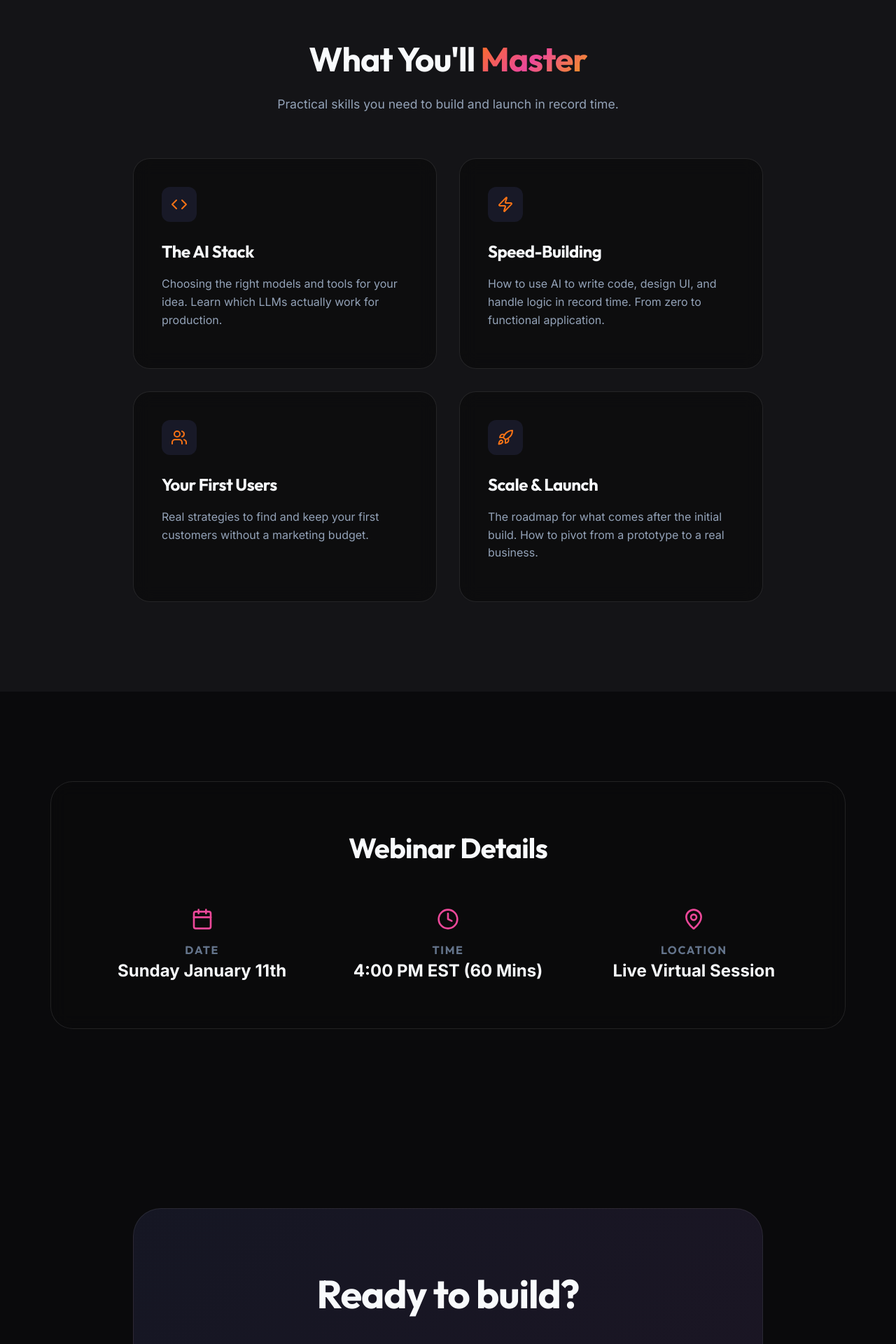
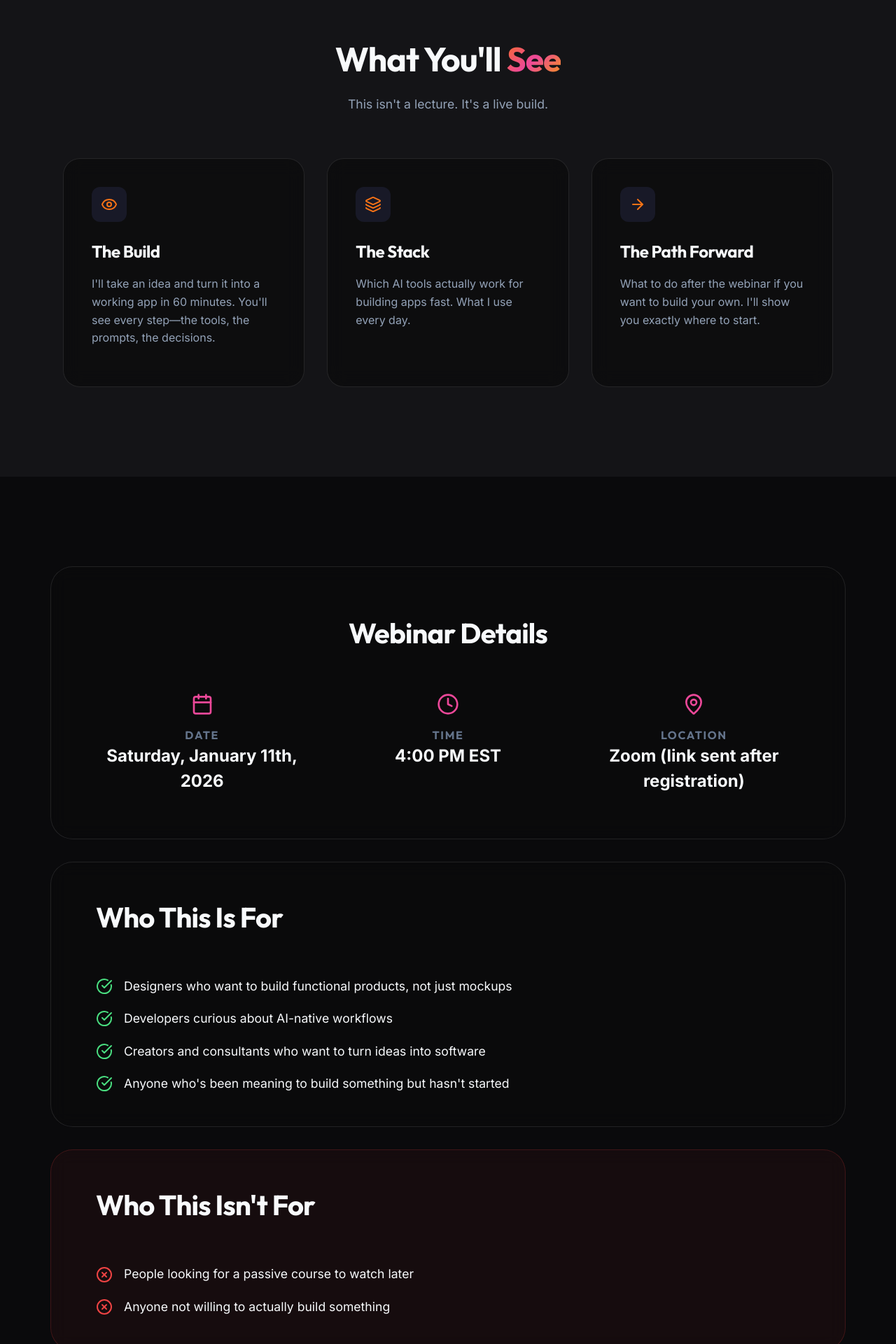
Before and after one commit to sirakinb/vibecodepioneers-webinar, a React (Vite) app: page / in a window 1280 px wide. Shown: the part 800-2720 px from the top of the page at 70% size. Built offline with nearby package versions, Linux system fonts and the light colour scheme.

Commit message:
Update landing page copy, branding, and host details

```diff
--- a/src/App.css
+++ b/src/App.css
@@ -77,6 +77,7 @@
   line-height: 1.1;
   margin-bottom: 1.5rem;
   font-weight: 800;
+  white-space: nowrap;
 }
 
 .hero-subtitle {
@@ -208,6 +209,14 @@
   margin: 0 auto;
 }
 
+.features-grid-3 {
+  display: grid;
+  grid-template-columns: repeat(3, 1fr);
+  gap: 2rem;
+  max-width: 1100px;
+  margin: 0 auto;
+}
+
 .feature-card {
   padding: 2.5rem;
   border-radius: 24px;
@@ -240,6 +249,101 @@
 .feature-description {
   font-size: 1rem;
   line-height: 1.6;
+}
+
+/* Audience Cards */
+.audience-card {
+  padding: 3rem 4rem;
+  border-radius: 32px;
+  margin-top: 2rem;
+}
+
+.audience-card.not-for {
+  background: rgba(239, 68, 68, 0.05);
+  border-color: rgba(239, 68, 68, 0.2);
+}
+
+.audience-list {
+  list-style: none;
+  padding: 0;
+  margin: 0;
+  display: flex;
+  flex-direction: column;
+  gap: 1.25rem;
+}
+
+.audience-item {
+  display: flex;
+  align-items: center;
+  gap: 1rem;
+  font-size: 1.1rem;
+  line-height: 1.5;
+}
+
+.check-icon {
+  width: 24px;
+  height: 24px;
+  color: #4ade80;
+  flex-shrink: 0;
+}
+
+.x-icon {
+  width: 24px;
+  height: 24px;
+  color: #ef4444;
+  flex-shrink: 0;
+}
+
+/* Host Section */
+.host-card {
+  padding: 3rem 4rem;
+  border-radius: 32px;
+  margin-top: 2rem;
+}
+
+.host-content {
+  display: flex;
+  align-items: center;
+  gap: 2rem;
+}
+
+.host-photo-placeholder {
+  width: 120px;
+  height: 120px;
+  border-radius: 50%;
+  background: rgba(129, 140, 248, 0.1);
+  border: 2px solid rgba(129, 140, 248, 0.3);
+  display: flex;
+  align-items: center;
+  justify-content: center;
+  color: var(--accent-primary);
+  flex-shrink: 0;
+}
+
+.host-photo {
+  width: 120px;
+  height: 120px;
+  border-radius: 50%;
+  object-fit: cover;
+  border: 2px solid rgba(129, 140, 248, 0.3);
+  flex-shrink: 0;
+}
+
+.host-info {
+  text-align: left;
+}
+
+.host-name {
+  font-size: 1.5rem;
+  margin-bottom: 0.75rem;
+  color: var(--text-primary);
+}
+
+.host-bio {
+  font-size: 1.1rem;
+  line-height: 1.6;
+  color: var(--text-muted);
+  margin: 0;
 }
 
 /* Details Section */
@@ -378,4 +482,25 @@
   .features-grid-2x2 {
     grid-template-columns: 1fr;
   }
+
+  .features-grid-3 {
+    grid-template-columns: 1fr;
+  }
+
+  .audience-card {
+    padding: 2rem 1.5rem;
+  }
+
+  .host-card {
+    padding: 2rem 1.5rem;
+  }
+
+  .host-content {
+    flex-direction: column;
+    text-align: center;
+  }
+
+  .host-info {
+    text-align: center;
+  }
 }
--- a/src/components/CTA.jsx
+++ b/src/components/CTA.jsx
@@ -11,7 +11,7 @@ const CTA = ({ onRegisterClick }) => {
                     className="cta-card"
                 >
                     <h2 className="cta-title">Ready to build?</h2>
-                    <p className="cta-subtitle">Join us to be the first to know when we open registration. Spots are limited to keep the session interactive.</p>
+                    <p className="cta-subtitle">Spots are limited to keep the session interactive.</p>
 
                     <div className="cta-actions">
                         <button onClick={onRegisterClick} className="btn-primary">
--- a/src/components/Details.jsx
+++ b/src/components/Details.jsx
@@ -1,9 +1,11 @@
-import { Calendar, Clock, MapPin } from 'lucide-react'
+import { motion } from 'framer-motion'
+import { Calendar, Clock, MapPin, CheckCircle, XCircle, User } from 'lucide-react'
 
 const Details = () => {
     return (
         <section id="details" className="details">
             <div className="container">
+                {/* Webinar Details Card */}
                 <div className="details-card glass">
                     <h2 className="details-title">Webinar Details</h2>
                     <div className="details-grid">
@@ -11,25 +13,99 @@ const Details = () => {
                             <Calendar className="detail-icon" />
                             <div>
                                 <h4>Date</h4>
-                                <p>Sunday January 11th</p>
+                                <p>Saturday, January 11th, 2026</p>
                             </div>
                         </div>
                         <div className="detail-item">
                             <Clock className="detail-icon" />
                             <div>
                                 <h4>Time</h4>
-                                <p>4:00 PM EST (60 Mins)</p>
+                                <p>4:00 PM EST</p>
                             </div>
                         </div>
                         <div className="detail-item">
                             <MapPin className="detail-icon" />
                             <div>
                                 <h4>Location</h4>
-                                <p>Live Virtual Session</p>
+                                <p>Zoom (link sent after registration)</p>
                             </div>
                         </div>
                     </div>
                 </div>
+
+                {/* Who This Is For Section */}
+                <motion.div
+                    initial={{ opacity: 0, y: 20 }}
+                    whileInView={{ opacity: 1, y: 0 }}
+                    viewport={{ once: true }}
+                    transition={{ duration: 0.5, delay: 0.1 }}
+                    className="audience-card glass"
+                >
+                    <h2 className="details-title">Who This Is For</h2>
+                    <ul className="audience-list">
+                        <li className="audience-item">
+                            <CheckCircle className="check-icon" />
+                            <span>Designers who want to build functional products, not just mockups</span>
+                        </li>
+                        <li className="audience-item">
+                            <CheckCircle className="check-icon" />
+                            <span>Developers curious about AI-native workflows</span>
+                        </li>
+                        <li className="audience-item">
+                            <CheckCircle className="check-icon" />
+                            <span>Creators and consultants who want to turn ideas into software</span>
+                        </li>
+                        <li className="audience-item">
+                            <CheckCircle className="check-icon" />
+                            <span>Anyone who's been meaning to build something but hasn't started</span>
+                        </li>
+                    </ul>
+                </motion.div>
+
+                {/* Who This Isn't For Section */}
+                <motion.div
+                    initial={{ opacity: 0, y: 20 }}
+                    whileInView={{ opacity: 1, y: 0 }}
+                    viewport={{ once: true }}
+                    transition={{ duration: 0.5, delay: 0.2 }}
+                    className="audience-card glass not-for"
+                >
+                    <h2 className="details-title">Who This Isn't For</h2>
+                    <ul className="audience-list">
+                        <li className="audience-item">
+                            <XCircle className="x-icon" />
+                            <span>People looking for a passive course to watch later</span>
+                        </li>
+                        <li className="audience-item">
+                            <XCircle className="x-icon" />
+                            <span>Anyone not willing to actually build something</span>
+                        </li>
+                    </ul>
+                </motion.div>
+
+                {/* Meet Your Host Section */}
+                <motion.div
+                    initial={{ opacity: 0, y: 20 }}
+                    whileInView={{ opacity: 1, y: 0 }}
+                    viewport={{ once: true }}
+                    transition={{ duration: 0.5, delay: 0.3 }}
+                    className="host-card glass"
+                >
+                    <h2 className="details-title">Meet Your Host</h2>
+                    <div className="host-content">
+                        <img
+                            src="/builder.png"
+                            alt="Akinyemi Bajulaiye"
+                            className="host-photo"
+                        />
+                        <div className="host-info">
+                            <h3 className="host-name">Akinyemi Bajulaiye</h3>
+                            <p className="host-bio">
+                                I've built 20+ functional apps over the last year and a half—web apps, mobile apps, chrome extensions—for consumer and B2B use cases. I'm a big advocate for the new era of building with AI, formally known as vibe coding.
+                            </p>
+                        </div>
+                    </div>
+                </motion.div>
             </div>
         </section>
     )
--- a/src/components/Features.jsx
+++ b/src/components/Features.jsx
@@ -1,26 +1,21 @@
 import { motion } from 'framer-motion'
-import { Code, Zap, Users, Rocket } from 'lucide-react'
+import { Eye, Layers, ArrowRight } from 'lucide-react'
 
 const features = [
     {
-        icon: <Code size={24} />,
-        title: 'The AI Stack',
-        description: 'Choosing the right models and tools for your idea. Learn which LLMs actually work for production.'
+        icon: <Eye size={24} />,
+        title: 'The Build',
+        description: "I'll take an idea and turn it into a working app in 60 minutes. You'll see every step—the tools, the prompts, the decisions."
     },
     {
-        icon: <Zap size={24} />,
-        title: 'Speed-Building',
-        description: 'How to use AI to write code, design UI, and handle logic in record time. From zero to functional application.'
+        icon: <Layers size={24} />,
+        title: 'The Stack',
+        description: 'Which AI tools actually work for building apps fast. What I use every day.'
     },
     {
-        icon: <Users size={24} />,
-        title: 'Your First Users',
-        description: 'Real strategies to find and keep your first customers without a marketing budget.'
-    },
-    {
-        icon: <Rocket size={24} />,
-        title: 'Scale & Launch',
-        description: 'The roadmap for what comes after the initial build. How to pivot from a prototype to a real business.'
+        icon: <ArrowRight size={24} />,
+        title: 'The Path Forward',
+        description: "What to do after the webinar if you want to build your own. I'll show you exactly where to start."
     }
 ]
 
@@ -29,11 +24,11 @@ const Features = () => {
         <section id="features" className="features">
             <div className="container">
                 <div className="section-header">
-                    <h2 className="section-title">What You'll <span className="gradient-text">Master</span></h2>
-                    <p className="section-subtitle">Practical skills you need to build and launch in record time.</p>
+                    <h2 className="section-title">What You'll <span className="gradient-text">See</span></h2>
+                    <p className="section-subtitle">This isn't a lecture. It's a live build.</p>
                 </div>
 
-                <div className="features-grid-2x2">
+                <div className="features-grid-3">
                     {features.map((feature, index) => (
                         <motion.div
                             key={index}
--- a/src/components/Footer.jsx
+++ b/src/components/Footer.jsx
@@ -4,10 +4,10 @@ const Footer = () => {
             <div className="container">
                 <div className="footer-content">
                     <div className="footer-logo">
-                        <span className="gradient-text">AI Masterclass</span>
+                        <span className="gradient-text">Vibe Code Pioneers</span>
                     </div>
                     <p className="footer-copyright">
-                        © {new Date().getFullYear()} AI Masterclass. Grab your spot for the live session.
+                        © {new Date().getFullYear()} Vibe Code Pioneers. Grab your spot for the live session.
                     </p>
                 </div>
             </div>
```
Also changed, not shown: src/components/Hero.jsx (+3 -4 lines), 1 other file (tests, documents, lock files or other folders).
